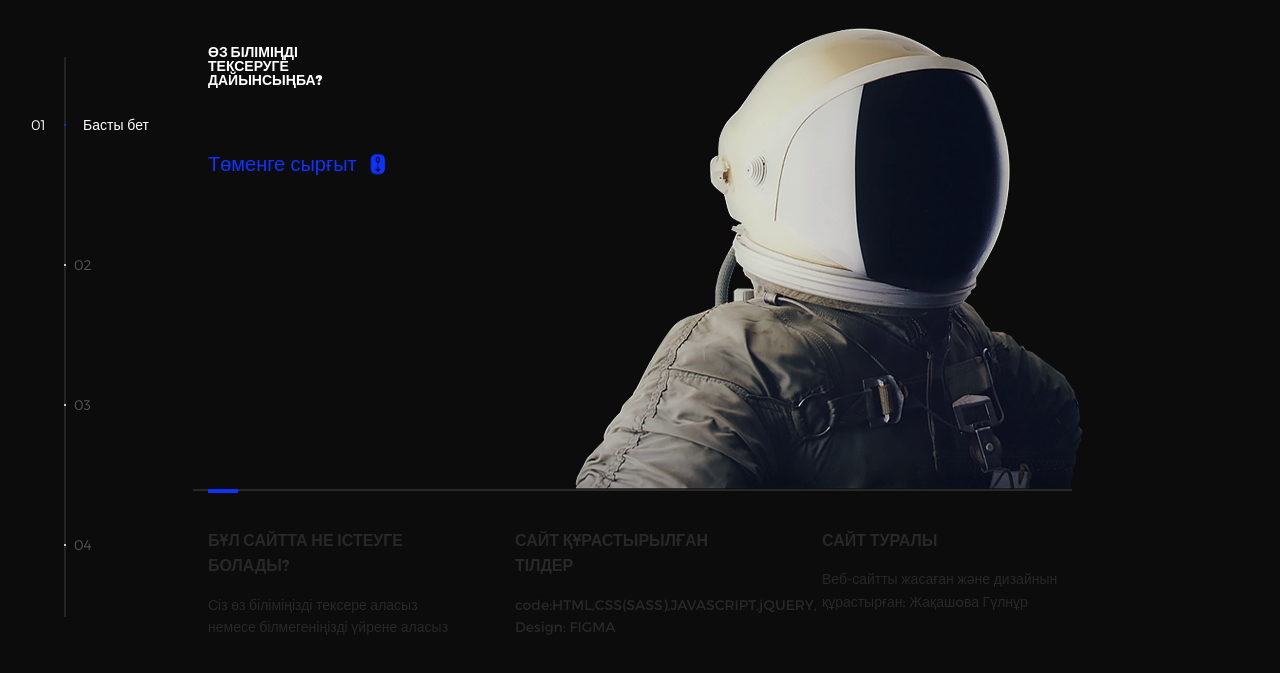
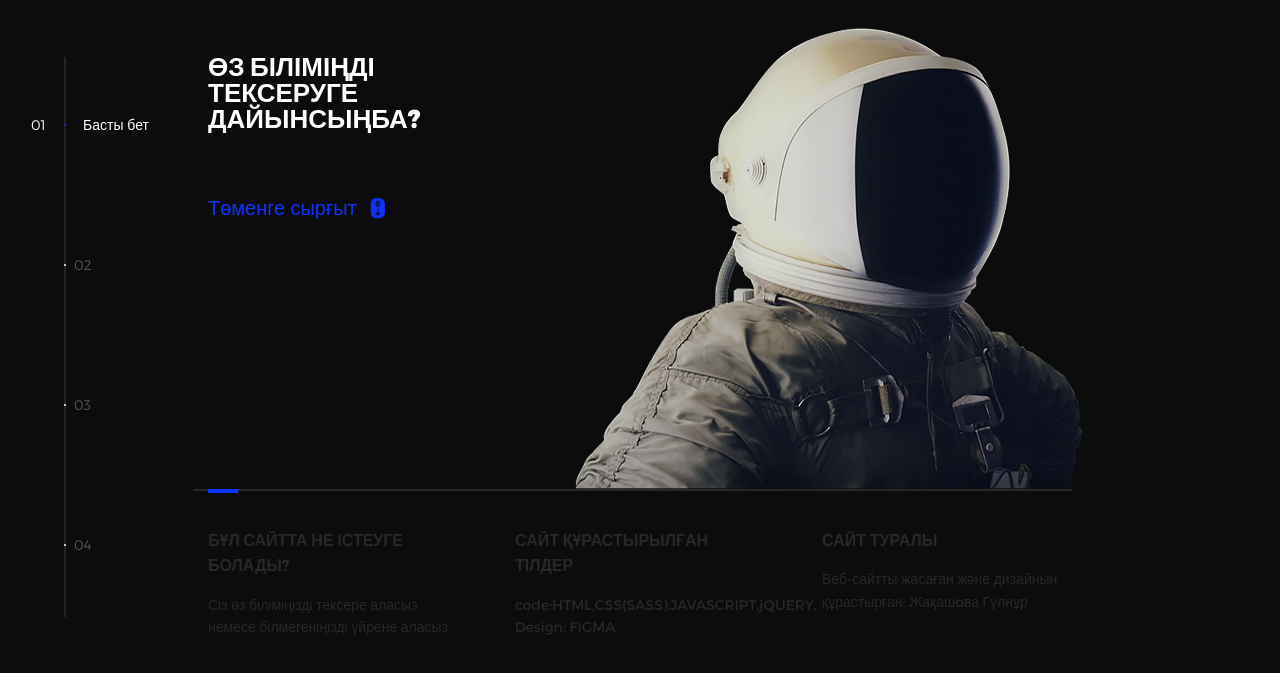
Before and after one commit to ZhakashovaGulnur/daryn.github.io, a plain HTML site: page index.html in a window 1280 px wide. Shown: the part 63-736 px from the top of the page. Drawn offline with nearby package versions, Linux system fonts and the light colour scheme.

Commit message:
Update index.html

```diff
--- a/index.html
+++ b/index.html
@@ -45,7 +45,7 @@
           <li class="l-section section section--is-active">
             <div class="intro">
               <div class="intro--banner">
-                <h1 style="font-size: 14px;">Өз біліміңді<br>тексеруге<br>дайынсыңба?</h1>
+                <h1 style="font-size: 26px;">Өз біліміңді<br>тексеруге<br>дайынсыңба?</h1>
                 <div class="scroll_down">
                     <div class="scroll__do__it">
                       <p>Төменге сырғыт</p>
```
